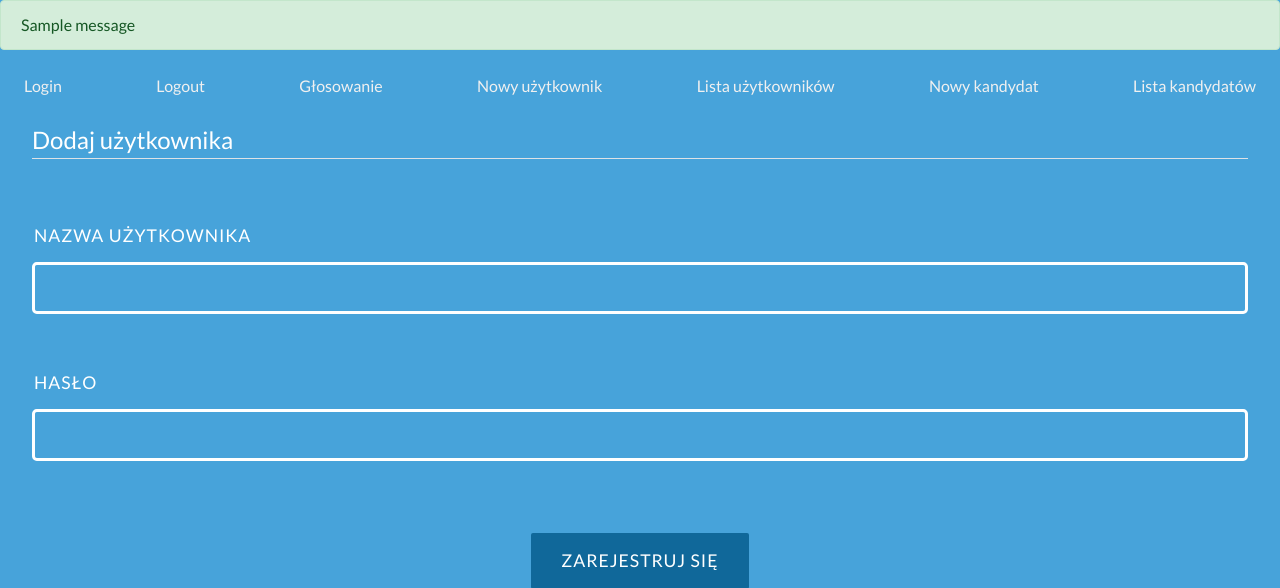
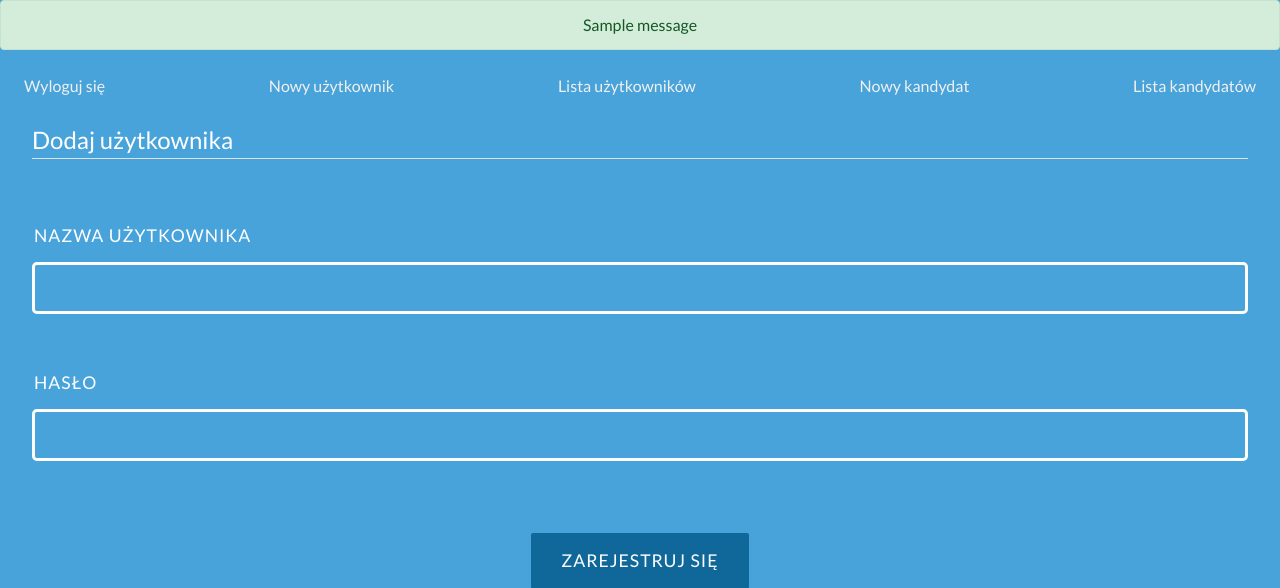
Before and after one commit to jakubpitula/Election, a Flask app: page /create in a window 1280 px wide. Shown: the top 588 px of the page. Run offline with Flask 2, Linux system fonts and the light colour scheme; a user stored in the database is signed in; tables that the repository leaves empty hold one stand-in row (values such as "Sample post"); one stand-in notice (Sample message) is shown.

Commit message:
design and flow changes

```diff
--- a/election/templates/layout.html
+++ b/election/templates/layout.html
@@ -20,7 +20,7 @@
     {% with messages = get_flashed_messages(with_categories=true) %}
         {% if messages %}
             {% for category, message in messages %}
-                <div class="alert alert-{{ category }}">
+                <div class="alert alert-{{ category }}" style="margin: auto; text-align: center">
                   {{ message }}
                 </div>
             {% endfor %}
@@ -28,10 +28,8 @@
     {% endwith %}
 
     <nav class="navbar expand-lg m-3 p-2">
-        <a href="{{ url_for('users.login') }}">Login</a>
         {% if current_user.is_authenticated %}
-            <a href="{{ url_for('users.logout') }}">Logout</a>
-            <a href="{{ url_for('main.vote') }}">Głosowanie</a>
+            <a href="{{ url_for('users.logout') }}">Wyloguj się</a>
         {% endif %}
         {% if current_user.admin %}
             <a href="{{ url_for('users.register') }}">Nowy użytkownik</a>
--- a/election/templates/vote.html
+++ b/election/templates/vote.html
@@ -22,11 +22,11 @@
     <form action="" method="post" class="cbp-mc-form">
         {{ form.hidden_tag() }}
             <div style="text-align: center">
-                <strong style="font-size: 1.2em">{{ form.candidate.label(class="form-control-label") }}</strong>
+                <strong style="font-size: 1.2em">{{ form.candidate.label(class="form-control-label", style="cursor: default") }}</strong>
                 <div style="width: 230px; margin: auto;">
                     {% for value, name in values|zip(names) %}
-                        <div class="radio">
-                            <label><input type="radio" name="candidate" value="{{ value }}">{{ name }}</label>
+                        <div class="radio mt-5 mb-5">
+                            <label style="padding-top: 5px; margin-bottom: 0"><input type="radio" name="candidate" value="{{ value }}">{{ name }}</label>
                         </div>
                     {% endfor %}
                 </div>
--- a/election/users/routes.py
+++ b/election/users/routes.py
@@ -51,18 +51,18 @@ def delete(id):
     return redirect(url_for('users.index'))
 
 
+@users.route('/', methods=['GET', 'POST'])
 @users.route('/login', methods=['GET', 'POST'])
 def login():
     if current_user.is_authenticated:
-        return redirect(url_for('main.voted'))
+        return redirect(url_for('main.vote'))
     form = LoginForm()
     if form.validate_on_submit():
         user = User.query.filter_by(username=form.username.data).first()
         if user and bcrypt.check_password_hash(user.password, form.password.data):
             login_user(user)
-            flash('Zalogowano.', 'success')
             next_page = request.args.get('next')
-            return redirect(next_page) if next_page else redirect(url_for('main.voted'))
+            return redirect(next_page) if next_page else redirect(url_for('main.vote'))
         else:
             flash('Nieprawidłowe dane logowania.', 'danger')
     return render_template('login.html', form=form)
@@ -86,4 +86,4 @@ def register():
 @users.route('/logout')
 def logout():
     logout_user()
-    return redirect(url_for('main.voted'))
+    return redirect(url_for('users.login'))
```
Also changed, not shown: election/main/routes.py (+3 -4 lines).
